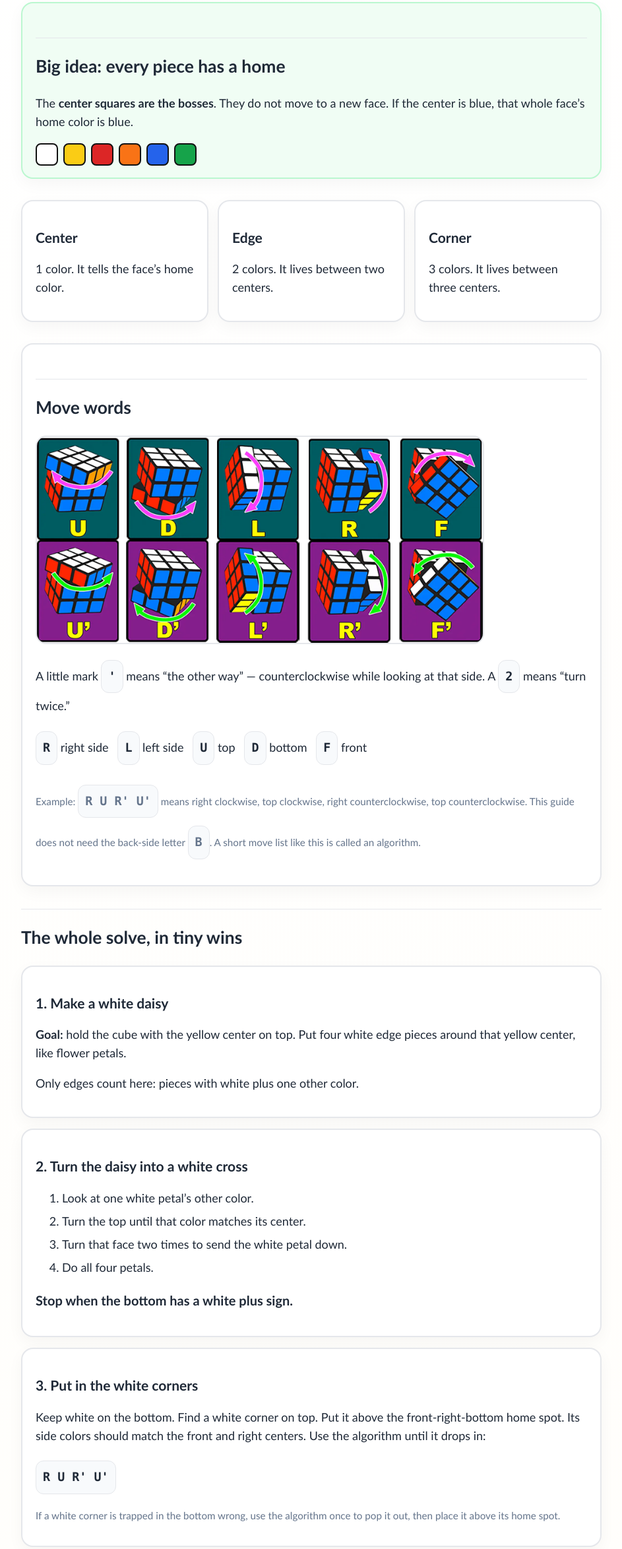
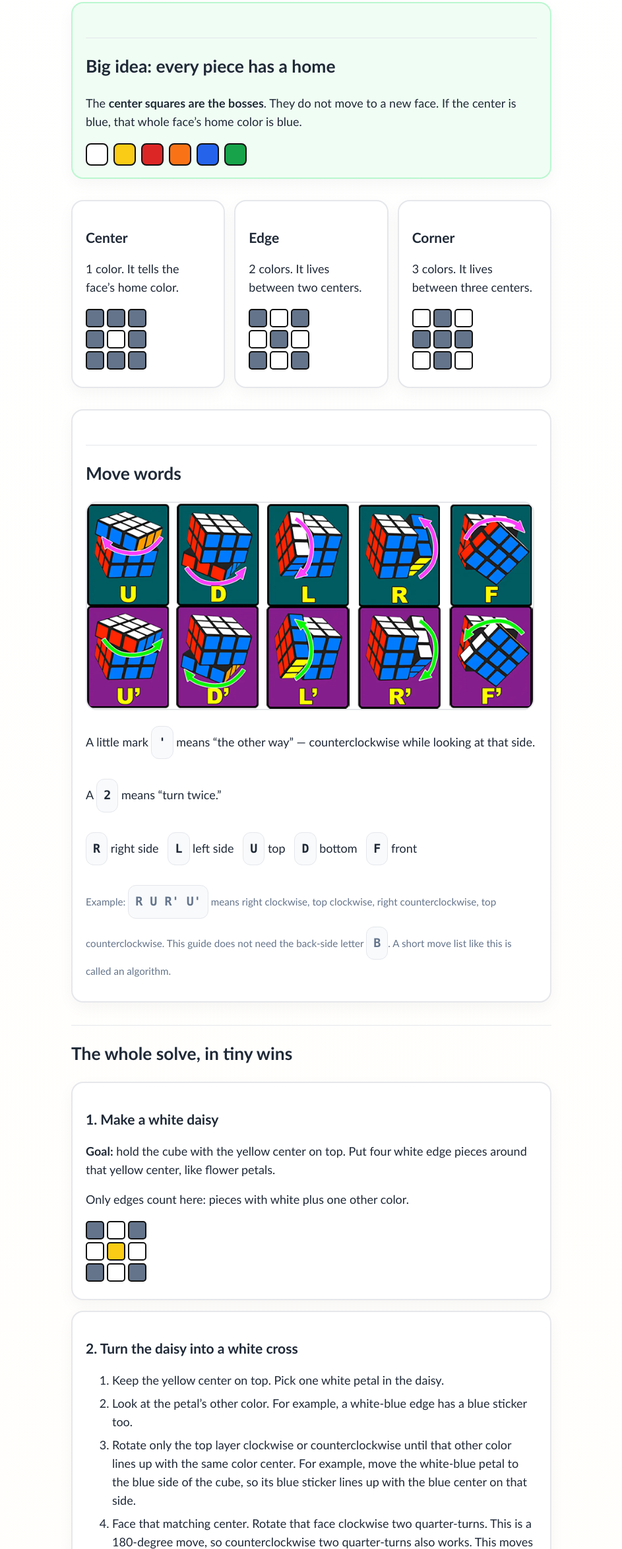
Before and after one commit to derekluciani/rubiks-guide, a plain HTML site: page index.html in a window 1280 px wide. Shown: the part 281-2628 px from the top of the page at 66% size, without its empty margins (168-1111 px from the left). Drawn offline with Linux system fonts and the light colour scheme.

Commit message:
modified language to instructions 1 - 4

```diff
--- a/assets/course.css
+++ b/assets/course.css
@@ -23,7 +23,7 @@ body {
     font-size: 18px;
 }
 main {
-    max-width: 920px;
+    max-width: 768px;
     margin: 0 auto;
     padding: 32px 20px 64px;
 }
--- a/index.html
+++ b/index.html
@@ -21,9 +21,33 @@
 </section>
 
 <section class="grid">
-  <div class="card"><h3>Center</h3><p>1 color. It tells the face’s home color.</p></div>
-  <div class="card"><h3>Edge</h3><p>2 colors. It lives between two centers.</p></div>
-  <div class="card"><h3>Corner</h3><p>3 colors. It lives between three centers.</p></div>
+  <div class="card">
+      <h3>Center</h3>
+      <p>1 color. It tells the face’s home color.</p>
+      <div class="face" aria-label="white daisy around yellow center">
+        <span class="sq muted"></span><span class="sq muted"></span><span class="sq muted"></span>
+        <span class="sq muted"></span><span class="sq white"></span><span class="sq muted"></span>
+        <span class="sq muted"></span><span class="sq muted"></span><span class="sq muted"></span>
+      </div>
+  </div>
+  <div class="card">
+      <h3>Edge</h3>
+      <p>2 colors. It lives between two centers.</p>
+      <div class="face" aria-label="white daisy around yellow center">
+        <span class="sq muted"></span><span class="sq white"></span><span class="sq muted"></span>
+        <span class="sq white"></span><span class="sq muted"></span><span class="sq white"></span>
+        <span class="sq muted"></span><span class="sq white"></span><span class="sq muted"></span>
+      </div>
+  </div>
+  <div class="card">
+      <h3>Corner</h3>
+      <p>3 colors. It lives between three centers.</p>
+      <div class="face" aria-label="white daisy around yellow center">
+        <span class="sq white"></span><span class="sq muted"></span><span class="sq white"></span>
+        <span class="sq muted"></span><span class="sq muted"></span><span class="sq muted"></span>
+        <span class="sq white"></span><span class="sq muted"></span><span class="sq white"></span>
+      </div>
+  </div>
 </section>
 
 <section class="card">
@@ -31,7 +55,8 @@
   <figure class="step-figure moves-figure">
     <img src="assets/moves-diagram.webp" alt="Diagram showing Rubik’s Cube move letters">
   </figure>
-  <p>A little mark <span class="algo">'</span> means “the other way” — counterclockwise while looking at that side. A <span class="algo">2</span> means “turn twice.”</p>
+  <p>A little mark <span class="algo">'</span> means “the other way” — counterclockwise while looking at that side.</p>
+  <p>A <span class="algo">2</span> means “turn twice.”</p>
   <p><span class="algo">R</span> right side &nbsp; <span class="algo">L</span> left side &nbsp; <span class="algo">U</span> top &nbsp; <span class="algo">D</span> bottom &nbsp; <span class="algo">F</span> front</p>
   <p class="small">Example: <span class="algo">R U R' U'</span> means right clockwise, top clockwise, right counterclockwise, top counterclockwise. This guide does not need the back-side letter <span class="algo">B</span>. A short move list like this is called an algorithm.</p>
 </section>
@@ -49,6 +74,11 @@
     -->
     <p><b>Goal:</b> hold the cube with the yellow center on top. Put four white edge pieces around that yellow center, like flower petals.</p>
     <p>Only edges count here: pieces with white plus one other color.</p>
+    <div class="face" aria-label="white daisy around yellow center">
+      <span class="sq muted"></span><span class="sq white"></span><span class="sq muted"></span>
+      <span class="sq white"></span><span class="sq yellow"></span><span class="sq white"></span>
+      <span class="sq muted"></span><span class="sq white"></span><span class="sq muted"></span>
+    </div>
   </div>
 
   <div class="step">
@@ -60,12 +90,13 @@
     </figure>
     -->
     <ol class="checklist">
-      <li>Look at one white petal’s other color.</li>
-      <li>Turn the top until that color matches its center.</li>
-      <li>Turn that face two times to send the white petal down.</li>
-      <li>Do all four petals.</li>
+      <li>Keep the yellow center on top. Pick one white petal in the daisy.</li>
+      <li>Look at the petal’s other color. For example, a white-blue edge has a blue sticker too.</li>
+      <li>Rotate only the top layer clockwise or counterclockwise until that other color lines up with the same color center. For example, move the white-blue petal to the blue side of the cube, so its blue sticker lines up with the blue center on that side.</li>
+      <li>Face that matching center. Rotate that face clockwise two quarter-turns. This is a 180-degree move, so counterclockwise two quarter-turns also works. This moves the white petal from the top face down to the bottom face.</li>
+      <li>Repeat these steps for each of the four white petals.</li>
     </ol>
-    <p class="big">Stop when the bottom has a white plus sign.</p>
+    <p class="big">Stop when the bottom has a white plus sign, and the side color of each white edge matches its center.</p>
   </div>
 
   <div class="step">
@@ -76,9 +107,9 @@
       <figcaption>Step 3 picture: the white corners.</figcaption>
     </figure>
     -->
-    <p>Keep white on the bottom. Find a white corner on top. Put it above the front-right-bottom home spot. Its side colors should match the front and right centers. Use the algorithm until it drops in:</p>
+    <p>Keep white on the bottom. Find a white corner on the top layer. Look at its two non-white colors. Turn the top layer clockwise or counterclockwise until that corner is in the top-front-right position, directly above the place where it belongs. The corner is in the right spot when its two non-white colors match the front center and the right center. Use the algorithm until the corner drops into that bottom-front-right spot:</p>
     <p class="algo">R U R' U'</p>
-    <p class="small">If a white corner is trapped in the bottom wrong, use the algorithm once to pop it out, then place it above its home spot.</p>
+    <p class="small">If a white corner is in the bottom layer but not solved, use the algorithm once to move it up to the top layer. Then line it up above its correct corner spot and solve it normally.</p>
   </div>
 
   <div class="step">
@@ -96,7 +127,7 @@
       <li>If that color matches the center on the <b>right</b> side, use <b>Send right</b>.</li>
       <li>If that color matches the center on the <b>left</b> side, use <b>Send left</b>.</li>
     </ul>
-    <p>Keep doing this until all four middle-layer edge pieces are in the correct places.</p>
+    <p>Keep doing this until the middle row on each side face is solved. On every side face, the center sticker and the two edge stickers next to it should all be the same color. Each middle-layer edge should sit between the two centers that match its colors.</p>
     <p><b>Send right:</b> <span class="algo">U R U' R' U' F' U F</span></p>
     <p><b>Send left:</b> <span class="algo">U' L' U L U F U' F'</span></p>
     <p class="small">If every top edge has yellow, but the middle layer is not finished, one middle edge is probably stuck in the wrong place. Use either algorithm to move it up to the top, then solve it normally.</p>
```
